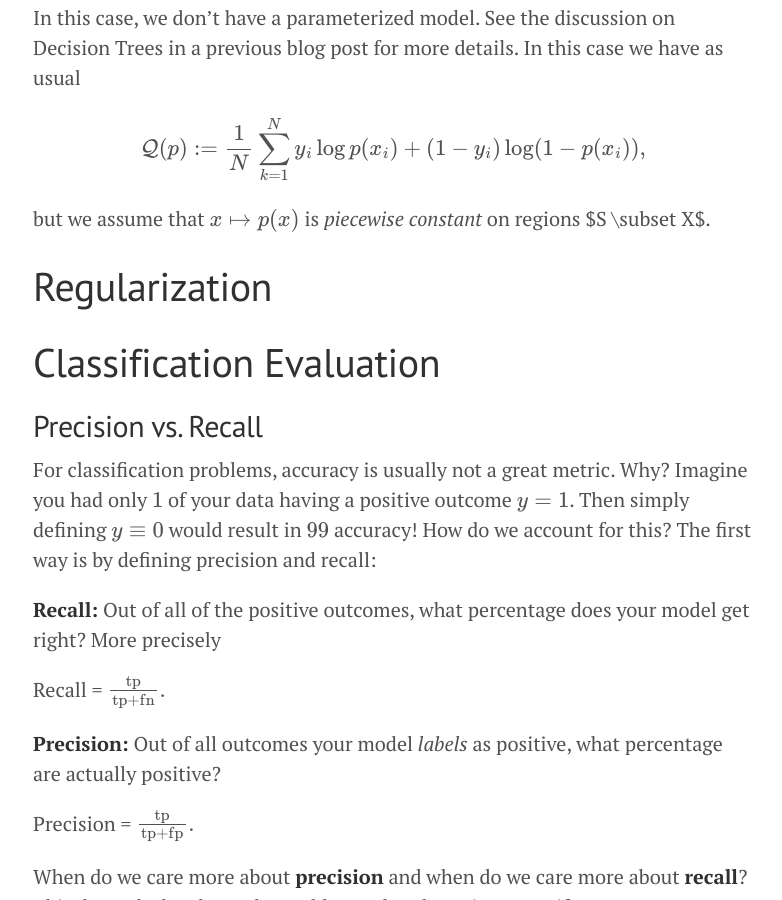
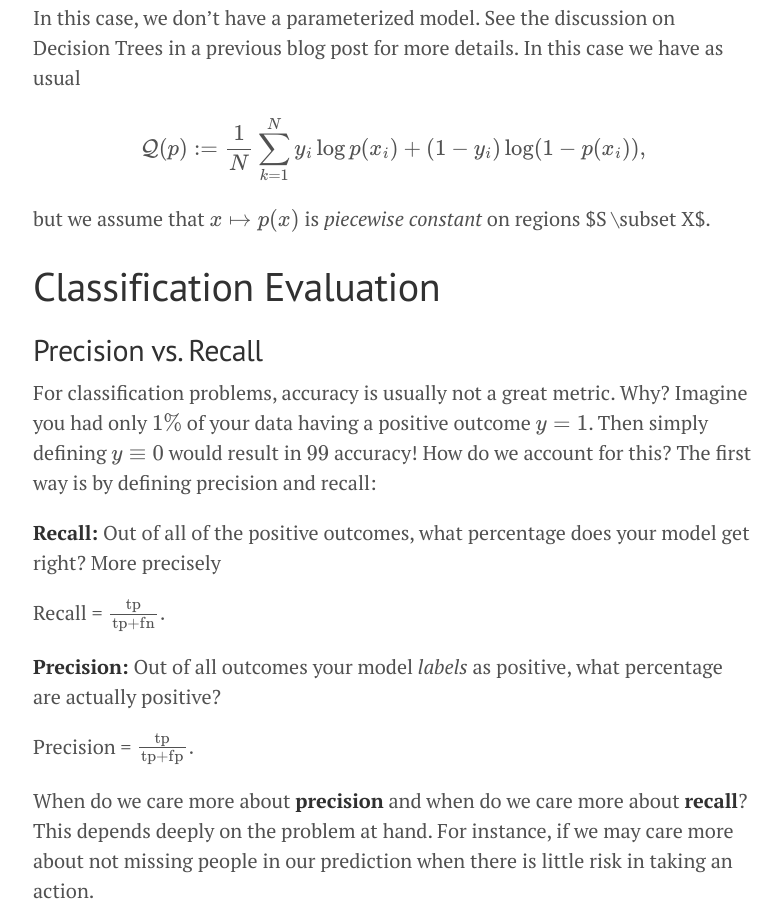
Before and after one commit to doriang102/doriang102.github.io, a Jekyll site: the page built from _posts/2017-11-01-introduction-to-classification: under-construction.md, in a window 1280 px wide and 900 px high, scrolled down 1557 px. Shown: the whole window, without its empty margins (247-1029 px from the left). Built offline with Jekyll 4.4.1, drawn with Linux system fonts in a browser that asks for light colours; our own code applies the rules of GitHub Pages for plain Markdown files; formulas are drawn with MathJax 3.

Commit message:
Update 2017-11-01-introduction-to-classification: under-construction.md

```diff
--- a/_posts/2017-11-01-introduction-to-classification: under-construction.md
+++ b/_posts/2017-11-01-introduction-to-classification: under-construction.md
@@ -38,14 +38,11 @@ $$\mathcal{Q}(p) := \frac{1}{N}\sum_{k=1}^N  y_i \log p(x_i) + (1-y_i)\log (1-p(
 but we assume that $$x \mapsto p(x)$$ is *piecewise constant* on regions $S \subset X$.
 
 
-# Regularization
-
-
 # Classification Evaluation
 
 ## Precision vs. Recall
 
-For classification problems, accuracy is usually not a great metric. Why? Imagine you had only $$1%$$ of your data having a positive outcome $$y = 1$$. Then simply defining $$y \equiv 0$$ would result in $$99%$$ accuracy! How do we account for this? The first way is by defining precision and recall:
+For classification problems, accuracy is usually not a great metric. Why? Imagine you had only $$1\%$$ of your data having a positive outcome $$y = 1$$. Then simply defining $$y \equiv 0$$ would result in $$99%$$ accuracy! How do we account for this? The first way is by defining precision and recall:
 
 **Recall:** Out of all of the positive outcomes, what percentage does your model get right? More precisely
 
```
